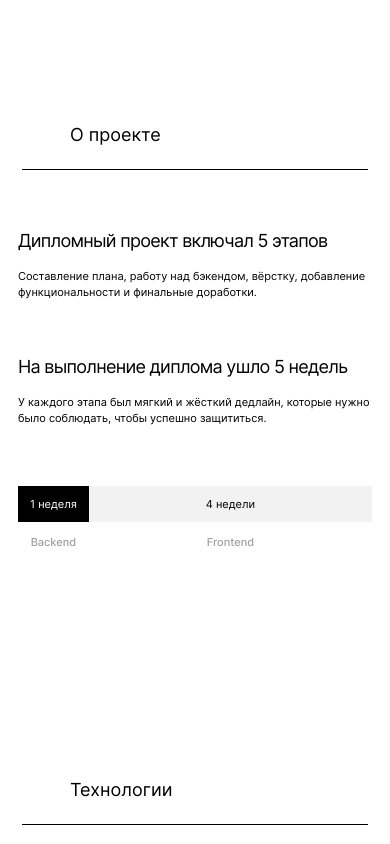
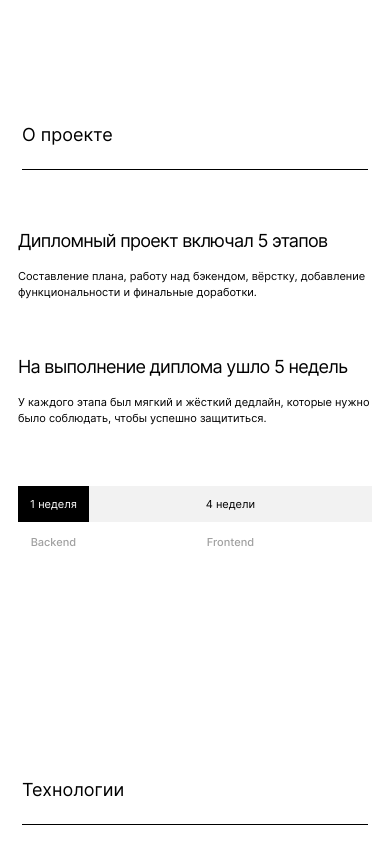
Before and after one commit to zilov/movies-explorer-frontend, a React (Create React App) app: page / in a window 390 px wide. Shown: the part 1000-1844 px from the top of the page. Built offline with nearby package versions, Linux system fonts and the light colour scheme.

Commit message:
fix: main page section title margins

```diff
--- a/src/components/Main/Main.css
+++ b/src/components/Main/Main.css
@@ -23,6 +23,10 @@
 }
 
 @media screen and (max-width: 1279px) {
+
+  .main__section-title {
+    margin-left: 50px;
+  }
   .main__section-title-underline {
     width: 86.979%;
   }
@@ -34,6 +38,7 @@
   }
 
   .main__section-title {
+    margin-left: 5.625%;
     font-size: 18px;
     line-height: 22px;
   }
```
